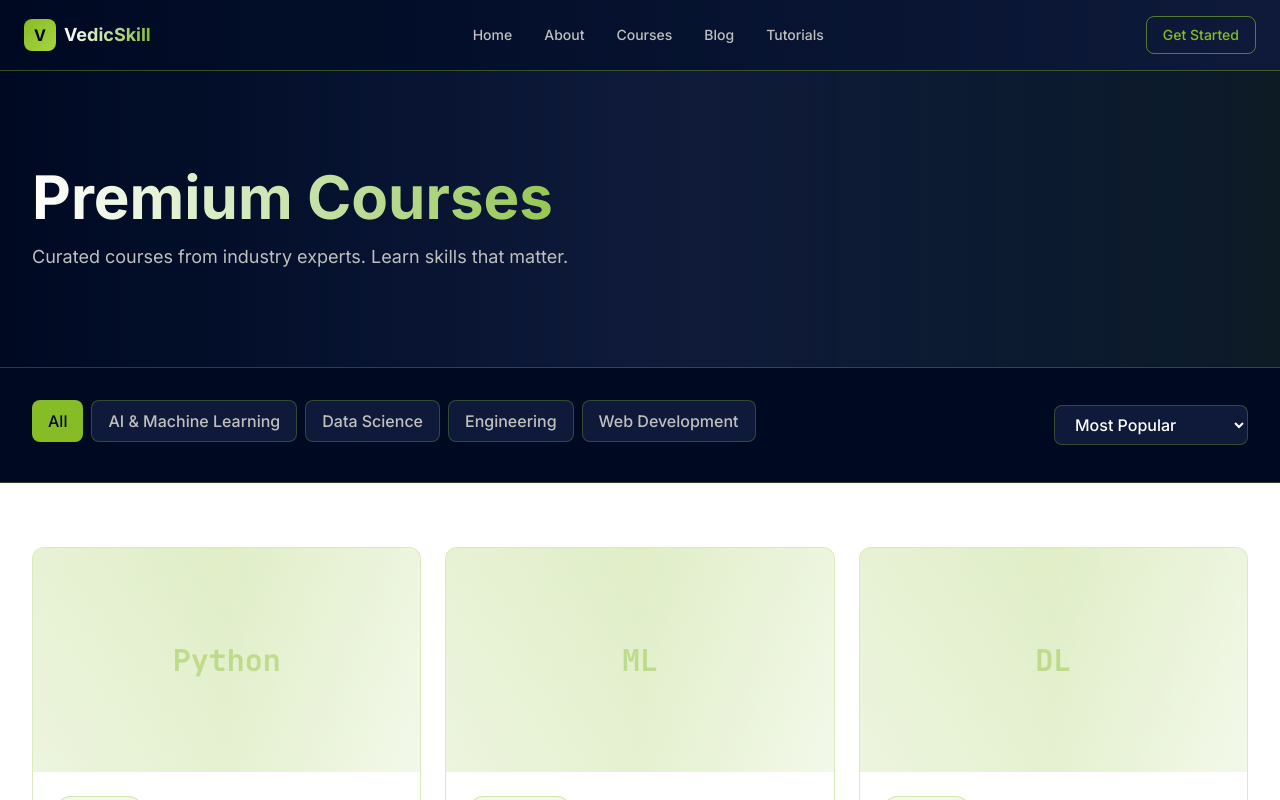
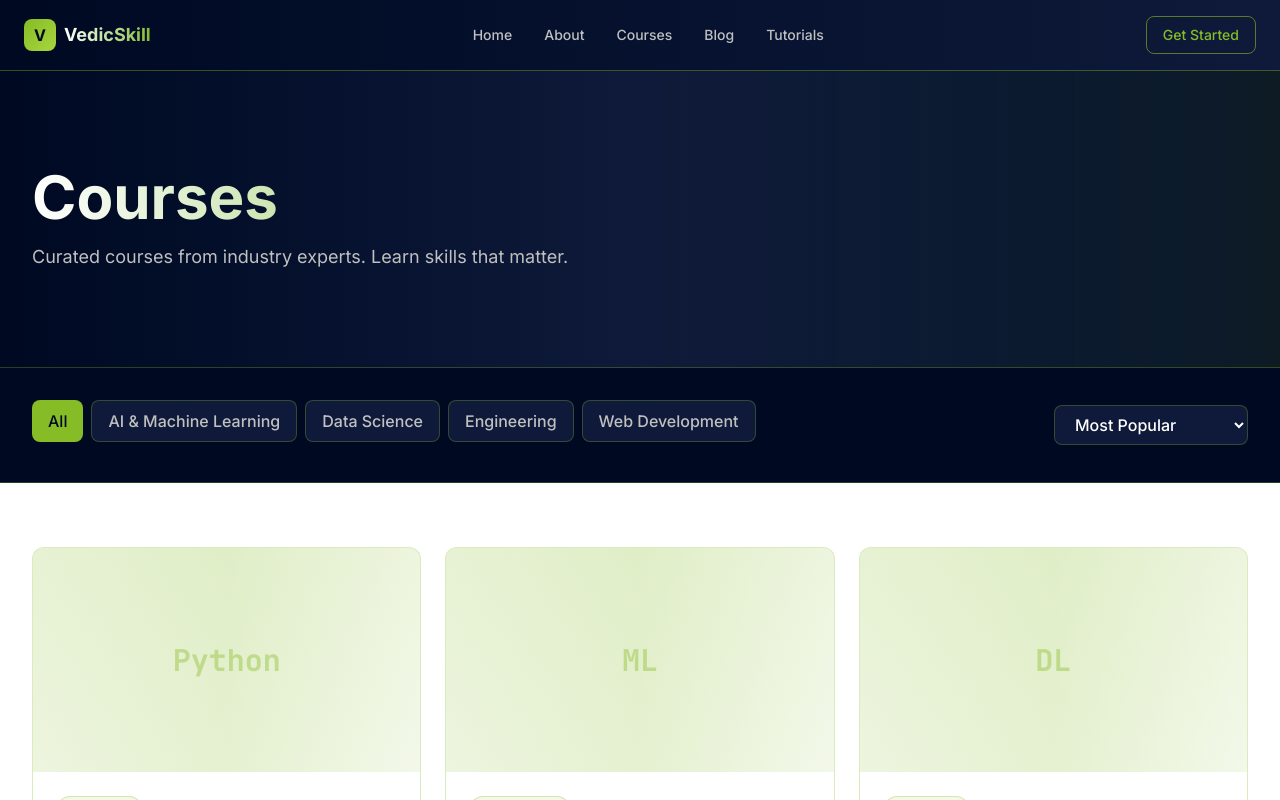
Before and after one commit to vedicskill/vedicskill-react, a Next.js app: page /courses in a window 1280 px wide. Shown: the top 800 px of the page. Built offline with nearby package versions, Linux system fonts and the light colour scheme.

Commit message:
premium course to coruses

```diff
--- a/app/courses/page.tsx
+++ b/app/courses/page.tsx
@@ -89,7 +89,7 @@ export default function CoursesPage() {
       <section className="px-6 md:px-8 py-24 bg-gradient-to-r from-[#000922] via-[#0f1a3a] to-[#86BC25]/10 border-b border-[#86BC25]/30">
         <div className="max-w-7xl mx-auto">
           <h1 className="text-5xl md:text-6xl font-bold bg-gradient-to-r from-[#FFFFFF] via-[#86BC25] to-[#a8d63f] bg-clip-text text-transparent mb-4">
-            Premium Courses
+            Courses
           </h1>
           <p className="text-[#c0c0c0] text-lg max-w-2xl">
             Curated courses from industry experts. Learn skills that matter.
```
